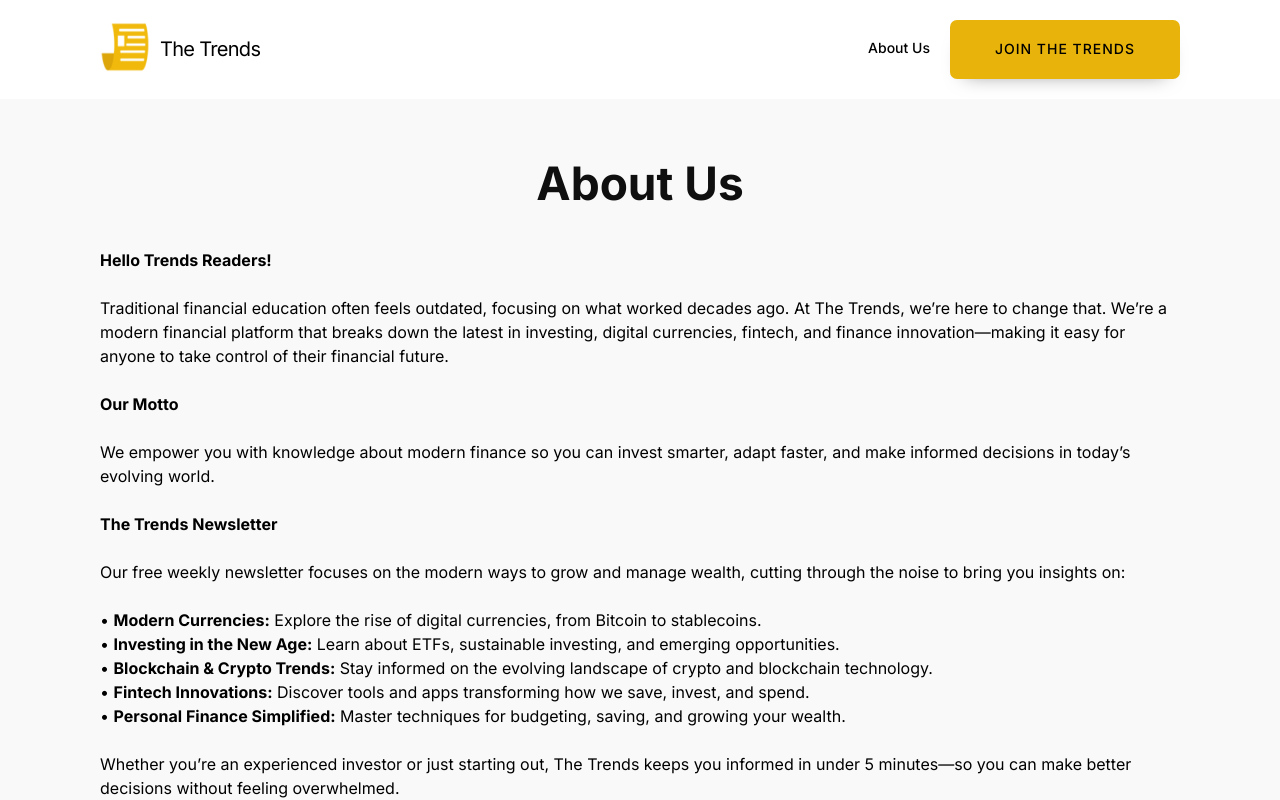
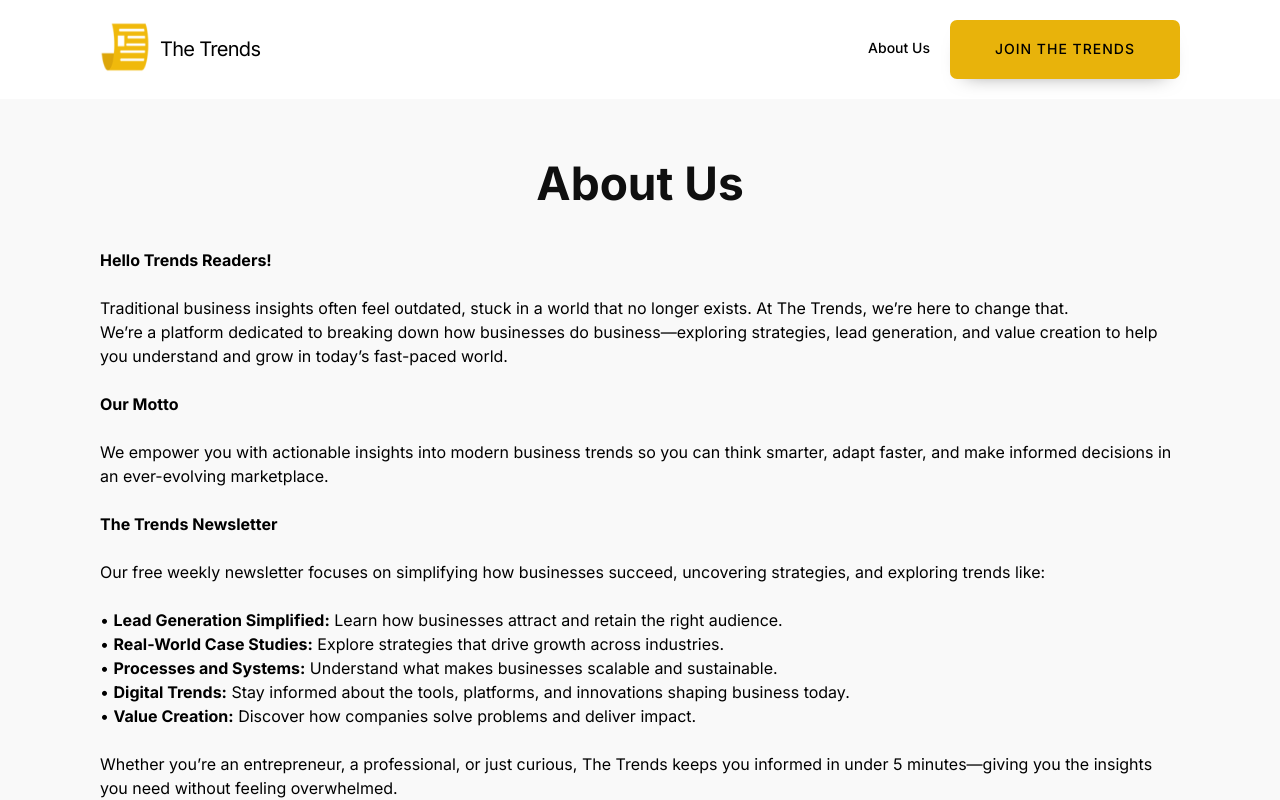
Before and after one commit to bilalraza01/finance_newsletter, a React (Create React App) app: page /about in a window 1280 px wide. Shown: the top 800 px of the page. Built offline with nearby package versions, Linux system fonts and the light colour scheme.

Commit message:
changed content again

```diff
--- a/public/index.html
+++ b/public/index.html
@@ -7,7 +7,7 @@
     <meta name="theme-color" content="#000000" />
     <meta
       name="description"
-      content="Stay Ahead in the Crypto Revolution. Join thousands of readers who get the latest updates on cryptocurrency, blockchain innovations, and emerging financial trends. Delivered daily to your inbox."
+      content="Stay curious, Stay ahead. Join thousands of readers who explore how businesses grow, innovate, and create value. Delivered every Wednesday, The Trends brings you actionable insights into lead generation, business strategies, and the latest market trends."
     />
     <link rel="apple-touch-icon" href="%PUBLIC_URL%/logo192.png" />
     <!--
@@ -24,7 +24,16 @@
       work correctly both with client-side routing and a non-root public URL.
       Learn how to configure a non-root public URL by running `npm run build`.
     -->
-    <title>The Trends: Liquidity moves where the trends go</title>
+    <title>The Trends: How Businesses Do Business—One Trend at a Time.</title>
+    <!-- Google tag (gtag.js) -->
+    <script async src="https://www.googletagmanager.com/gtag/js?id=G-T2MNXSBL88"></script>
+    <script>
+        window.dataLayer = window.dataLayer || [];
+        function gtag(){dataLayer.push(arguments);}
+        gtag('js', new Date());
+
+        gtag('config', 'G-T2MNXSBL88');
+    </script>
   </head>
   <body>
     <noscript>You need to enable JavaScript to run this app.</noscript>
--- a/src/components/Footer.jsx
+++ b/src/components/Footer.jsx
@@ -108,7 +108,7 @@ export const Footer = () => {
               lineHeight: "1.5",
             }}
           >
-            Welcome to The Trends—a newsletter designed to make modern finance easy to understand and actionable. Every Wednesday, we deliver expert-curated insights on the latest in finance and investing, right to your inbox.
+            Welcome to The Trends—a platform where we explore how businesses do business. Every Wednesday, we dive into one trend or case study, simplifying strategies, processes, and systems that drive success in the modern business world.
           </Typography>
           <Box sx={{display: "flex", justifyContent: "left", width: "calc(100% - 20px)", marginTop: "15px"}}>
             <SocialIcon link="https://www.linkedin.com/in/mtayyabcpa/">
--- a/src/pages/About.jsx
+++ b/src/pages/About.jsx
@@ -8,39 +8,39 @@ export const About = () => {
       <Typography>
         <strong>Hello Trends Readers!</strong>
         <br /><br />
-        Traditional financial education often feels outdated, focusing on what worked decades ago. At The Trends, we’re here to change that.
-        We’re a modern financial platform that breaks down the latest in investing, digital currencies, fintech, and finance innovation—making it easy for anyone to take control of their financial future.
+        Traditional business insights often feel outdated, stuck in a world that no longer exists. At The Trends, we’re here to change that.<br />
+We’re a platform dedicated to breaking down how businesses do business—exploring strategies, lead generation, and value creation to help you understand and grow in today’s fast-paced world.
         <br /><br />
 
         <strong>Our Motto</strong>
         <br /><br />
-        We empower you with knowledge about modern finance so you can invest smarter, adapt faster, and make informed decisions in today’s evolving world.
+        We empower you with actionable insights into modern business trends so you can think smarter, adapt faster, and make informed decisions in an ever-evolving marketplace.
         <br /><br />
 
         <strong>The Trends Newsletter</strong>
         <br /><br />
-        Our free weekly newsletter focuses on the modern ways to grow and manage wealth, cutting through the noise to bring you insights on:
+        Our free weekly newsletter focuses on simplifying how businesses succeed, uncovering strategies, and exploring trends like:
         <br /><br />
-            • <strong>Modern Currencies:</strong> Explore the rise of digital currencies, from Bitcoin to stablecoins.
+            • <strong>Lead Generation Simplified:</strong> Learn how businesses attract and retain the right audience.
             <br />
-            • <strong>Investing in the New Age:</strong> Learn about ETFs, sustainable investing, and emerging opportunities.
+            • <strong>Real-World Case Studies:</strong> Explore strategies that drive growth across industries.
             <br />
-            • <strong>Blockchain & Crypto Trends:</strong> Stay informed on the evolving landscape of crypto and blockchain technology.
+            • <strong>Processes and Systems:</strong> Understand what makes businesses scalable and sustainable.
             <br />
-            • <strong>Fintech Innovations:</strong> Discover tools and apps transforming how we save, invest, and spend.
+            • <strong>Digital Trends:</strong> Stay informed about the tools, platforms, and innovations shaping business today.
             <br />
-            • <strong>Personal Finance Simplified:</strong> Master techniques for budgeting, saving, and growing your wealth.
+            • <strong>Value Creation:</strong> Discover how companies solve problems and deliver impact.
             <br /><br />
 
-            Whether you’re an experienced investor or just starting out, The Trends keeps you informed in under 5 minutes—so you can make better decisions without feeling overwhelmed.
+            Whether you’re an entrepreneur, a professional, or just curious, The Trends keeps you informed in under 5 minutes—giving you the insights you need without feeling overwhelmed.
         <br /><br />
 
         <strong>The Trends Team</strong>
         <br /><br />
 
-        We’re a passionate group of finance enthusiasts and innovators. Our goal is to make modern finance accessible and engaging. From breaking down crypto trends to exploring cutting-edge investing strategies, we bring you the best of what’s next in finance.
+        We’re a passionate team of strategists, writers, and business enthusiasts. From breaking down lead generation to analyzing real-world strategies, we simplify the complex to bring you the best of how businesses do business.
         <br /><br />
-        Subscribe to The Trends and join us as we simplify modern finance, help you grow your wealth, and keep you ahead of the curve—One Trend at a time.
+        Subscribe to The Trends and join us as we explore, simplify, and uncover how businesses create value—One Trend at a Time.
       </Typography>
     </ContentPage>
   )
--- a/src/pages/Advertise.jsx
+++ b/src/pages/Advertise.jsx
@@ -17,7 +17,7 @@ export const Advertise = () => {
           margin: "0 auto 30px",
         }}
       >
-        We’re excited about the opportunity to collaborate! If your brand aligns with the world of modern finance, investing, or innovation, fill out the form below. A member of The Trends team will get back to you shortly.
+        If your brand aligns with the world of business strategies, lead generation, or innovation, fill out the form below. A member of The Trends team will be in touch with you soon.
       </Typography>
       <AdvertisingForm />
     </WrapperContainer>
--- a/src/pages/Home.jsx
+++ b/src/pages/Home.jsx
@@ -54,7 +54,7 @@ export const Home = () => {
           <Grid item xs={12} md={6}>
             <Box sx={{width: {xs: "100%", md: "90%"}}}>
               <Heading
-                text="The Trends: Your Free Finance NewsLetter to modern investing and finance"
+                text="The Trends: How Businesses Do Business—One Trend at a Time."
                 sx={{
                   textAlign: "left",
                   fontWeight: {xs: "800", md: "700"},
@@ -64,7 +64,7 @@ export const Home = () => {
                 }}
               />
               <Heading
-                text="We simplify complex financial topics—sign up for The Trends today!"
+                text="We break down complex strategies and trends—join The Trends today!"
                 sx={{
                   textAlign: "left",
                   fontSize: {xs: "18px", sm: "22px"},
@@ -156,26 +156,26 @@ export const Home = () => {
       <WrapperContainer bgcolor={theme.primary.main} outerSx={{paddingY: {xs: "20px", md: "40px"}, position: "relative", zIndex: "5"}}>
         <Heading
           type="h2"
-          text="Stay Ahead, Stay Modern"
+          text="Stay Curious, Stay Ahead"
           sx={{
             textAlign: "center",
-            fontSize: {xs: "28px", sm: "36px", md: "44px"},
+            fontSize: {xs: "22px", sm: "36px", md: "44px"},
             lineHeight: "1.3",
             letterSpacing: "1px",
-            paddingBottom: "20px !important",
+            paddingBottom: {xs: "10px !important", md: "20px !important"},
             color: theme.common.black,
           }}
         />
         <Typography
           sx={{
             textAlign: "center",
-            fontSize: {xs: "16px", sm: "20px"},
+            fontSize: {xs: "15px", sm: "20px"},
             fontWeight: "400",
             lineHeight: "1.5",
             color: "rgba(0, 0, 0, 0.8)",
           }}
         >
-          Join thousands of readers who stay informed with The Trends, delivered Every Wednesday. Get insights into modern investing, digital currencies, and emerging financial trends.
+          Join thousands of readers who explore how businesses grow, innovate, and create value. Delivered every Wednesday, The Trends brings you actionable insights into lead generation, business strategies, and the latest market trends.
         </Typography>
       </WrapperContainer>
     </>
```
Also changed, not shown: public/manifest.json.
